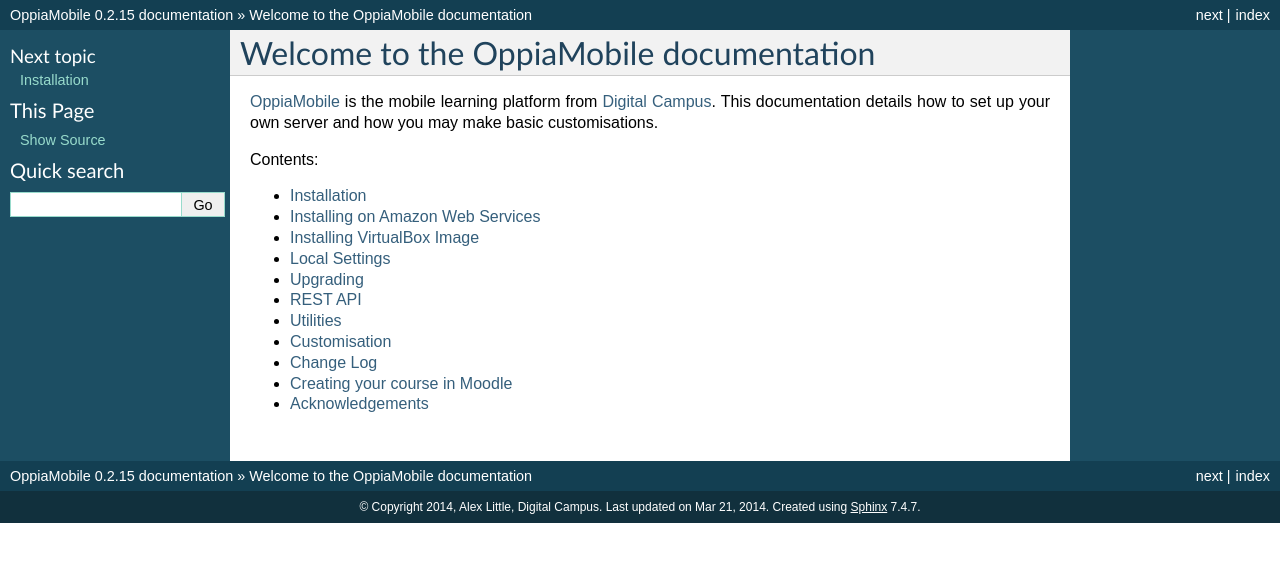
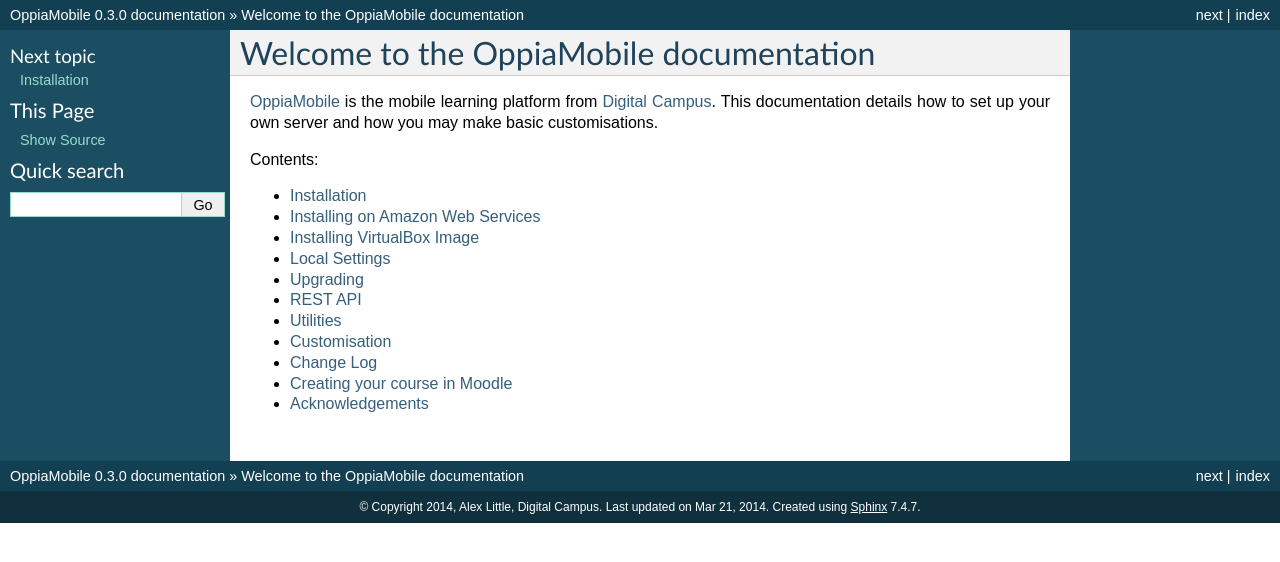
Before and after one commit to DigitalCampus/django-oppia, a Sphinx documentation site: the page built from docs/index.rst, in a window 1280 px wide. Shown: the top 562 px of the page. Built offline with Sphinx 7.4.7, drawn with Linux system fonts in a browser that asks for light colours; the version number is read from the project's files by our own code.

```diff
--- a/docs/conf.py
+++ b/docs/conf.py
@@ -56,9 +56,9 @@
 # built documents.
 #
 # The short X.Y version.
-version = '0.2.15'
+version = '0.3.0'
 # The full version, including alpha/beta/rc tags.
-release = '0.2.15'
+release = '0.3.0'
 
 # The language for content autogenerated by Sphinx. Refer to documentation
 # for a list of supported languages.
--- a/oppia/__init__.py
+++ b/oppia/__init__.py
@@ -1 +1 @@
-VERSION = (0, 2, 15, 'alpha', 0)
+VERSION = (0, 3, 0, 'beta', 0)
--- a/setup.py
+++ b/setup.py
@@ -8,7 +8,7 @@
 
 setup(
     name='django-oppia',
-    version='0.2.15',
+    version='0.3.0',
     packages=['oppia',
               'oppia.quiz',
               'oppia.api',
@@ -32,7 +32,7 @@
         'Framework :: Django',
         'Intended Audience :: Developers',
         'License :: OSI Approved :: GNU General Public License v3 (GPLv3)',
-        'Development Status :: 2 - Pre-Alpha',
+        'Development Status :: 4 - Beta',
         'Operating System :: OS Independent',
         'Programming Language :: Python',
         'Programming Language :: Python :: 2.6',
```
Also changed, not shown: 1 other file.
